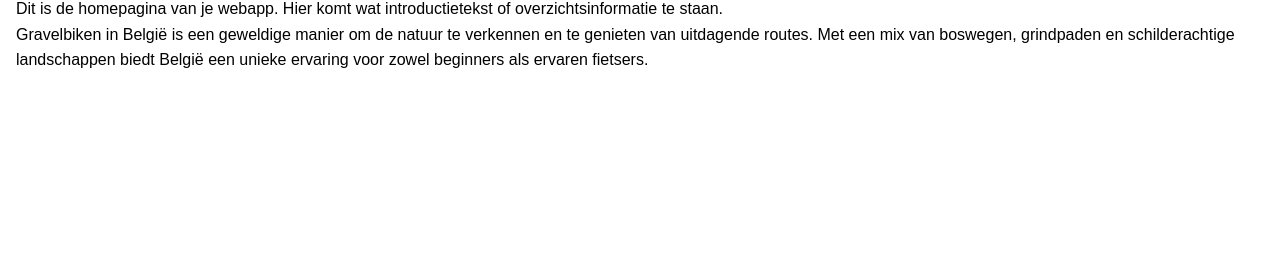
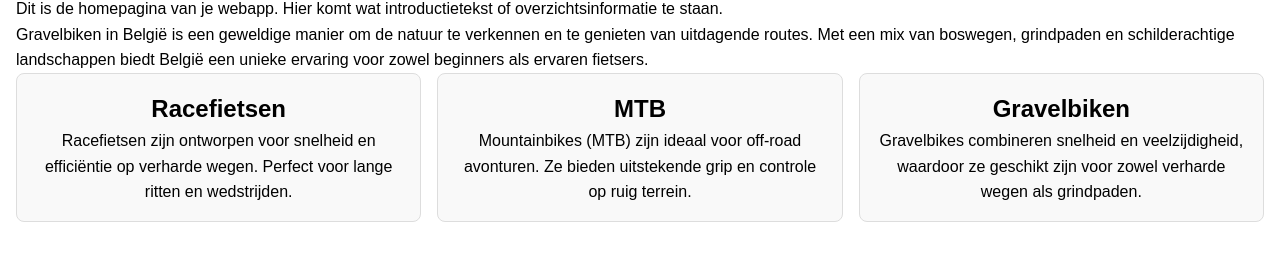
Before and after one commit to docentDavid/semester-1, a plain HTML site: page index.html in a window 1280 px wide. Shown: the part 151-412 px from the top of the page. Drawn offline with Linux system fonts and the light colour scheme.

Commit message:
Cards added

```diff
--- a/css/style.css
+++ b/css/style.css
@@ -38,6 +38,33 @@ main {
   padding: 2rem 0;
 }
 
+.grid-container {
+  display: grid;
+  grid-template-columns: repeat(12, 1fr);
+  gap: 16px;
+}
+
+.card {
+  grid-column: span 4;
+  background-color: #f9f9f9;
+  padding: 16px;
+  border: 1px solid #ddd;
+  border-radius: 8px;
+  text-align: center;
+}
+
+@media (max-width: 768px) {
+  .card {
+    grid-column: span 6;
+  }
+}
+
+@media (max-width: 480px) {
+  .card {
+    grid-column: span 12;
+  }
+}
+
 @media (max-width: 600px) {
   header {
     flex-direction: column;
--- a/index.html
+++ b/index.html
@@ -27,6 +27,29 @@
         grindpaden en schilderachtige landschappen biedt België een unieke
         ervaring voor zowel beginners als ervaren fietsers.
       </p>
+      <div class="grid-container">
+        <div class="card">
+          <h2>Racefietsen</h2>
+          <p>
+            Racefietsen zijn ontworpen voor snelheid en efficiëntie op verharde
+            wegen. Perfect voor lange ritten en wedstrijden.
+          </p>
+        </div>
+        <div class="card">
+          <h2>MTB</h2>
+          <p>
+            Mountainbikes (MTB) zijn ideaal voor off-road avonturen. Ze bieden
+            uitstekende grip en controle op ruig terrein.
+          </p>
+        </div>
+        <div class="card">
+          <h2>Gravelbiken</h2>
+          <p>
+            Gravelbikes combineren snelheid en veelzijdigheid, waardoor ze
+            geschikt zijn voor zowel verharde wegen als grindpaden.
+          </p>
+        </div>
+      </div>
     </main>
   </body>
 </html>
```
